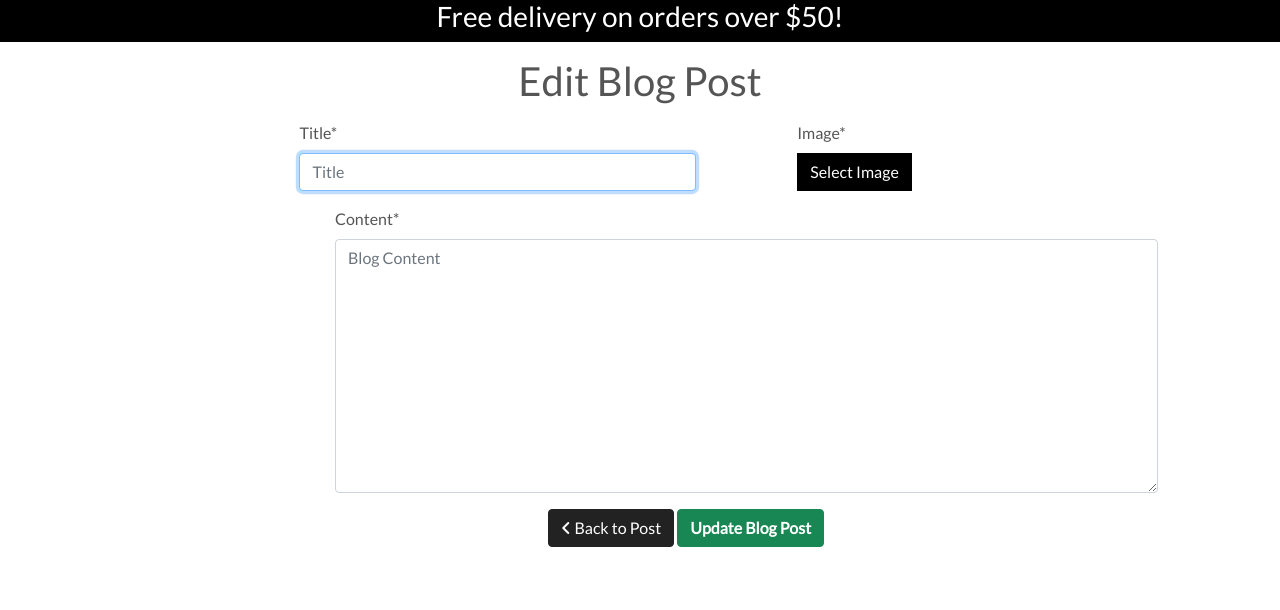
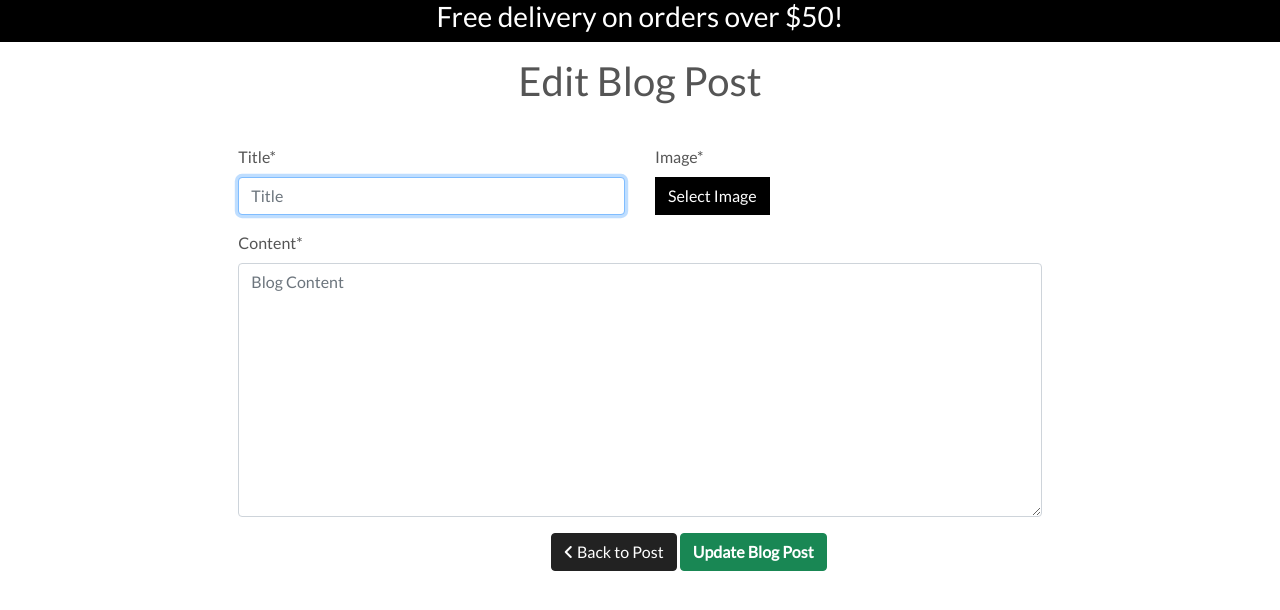
Before and after one commit to Code-Institute-Submissions/Siobhanmcc-django_JanResub, a Django app: template blog/templates/blog/edit_post.html in a window 1280 px wide. Shown: the part 96-706 px from the top of the page. Run offline with Django 3.2, Linux system fonts and the light colour scheme; the template is opened without the code that fills it: values that come from a table or form of the project are taken from there, others are empty; some libraries are stand-ins or nearby versions.

Commit message:
Fix classes in edit blog post form

```diff
--- a/blog/templates/blog/edit_post.html
+++ b/blog/templates/blog/edit_post.html
@@ -20,18 +20,18 @@
                 <h1 class="page-title">Edit Blog Post</h1>
             </div>
         </div>
-        <div class="row">
-            <div class="col-12">
+        <div class="row mt-4 mx-auto">
+            <div class="col-10 col-lg-12">
         <form method="POST" action="{% url 'edit_blog_post' blog_post.slug %}" enctype="multipart/form-data" id="theform">
             {% csrf_token %}
             <div class="row blog-form">
                 <div class="col-12 offset-sm-1 col-md-5 offset-md-1 col-lg-4 offset-lg-2">
                     {{ form.title | as_crispy_field }}
                 </div>
-                <div class="col-12 col-sm-10 offset-sm-1 col-md-5 offset-md-0 col-lg-4">
+                <div class="col-12 col-lg-4 mr-auto">
                     {{ form.image | as_crispy_field }}
                 </div>
-                <div class="col-12 col-sm-10 offset-sm-1 col-md-10 offset-md-1 col-lg-8 offset-lg-2">
+                <div class="col-12 col-lg-8">
                     {{ form.content | as_crispy_field }}
                 </div>
                 <div class="col-12 col-sm-10 offset-sm-1 col-md-5 offset-md-1 col-lg-4 offset-lg-2 mb-3">
```
